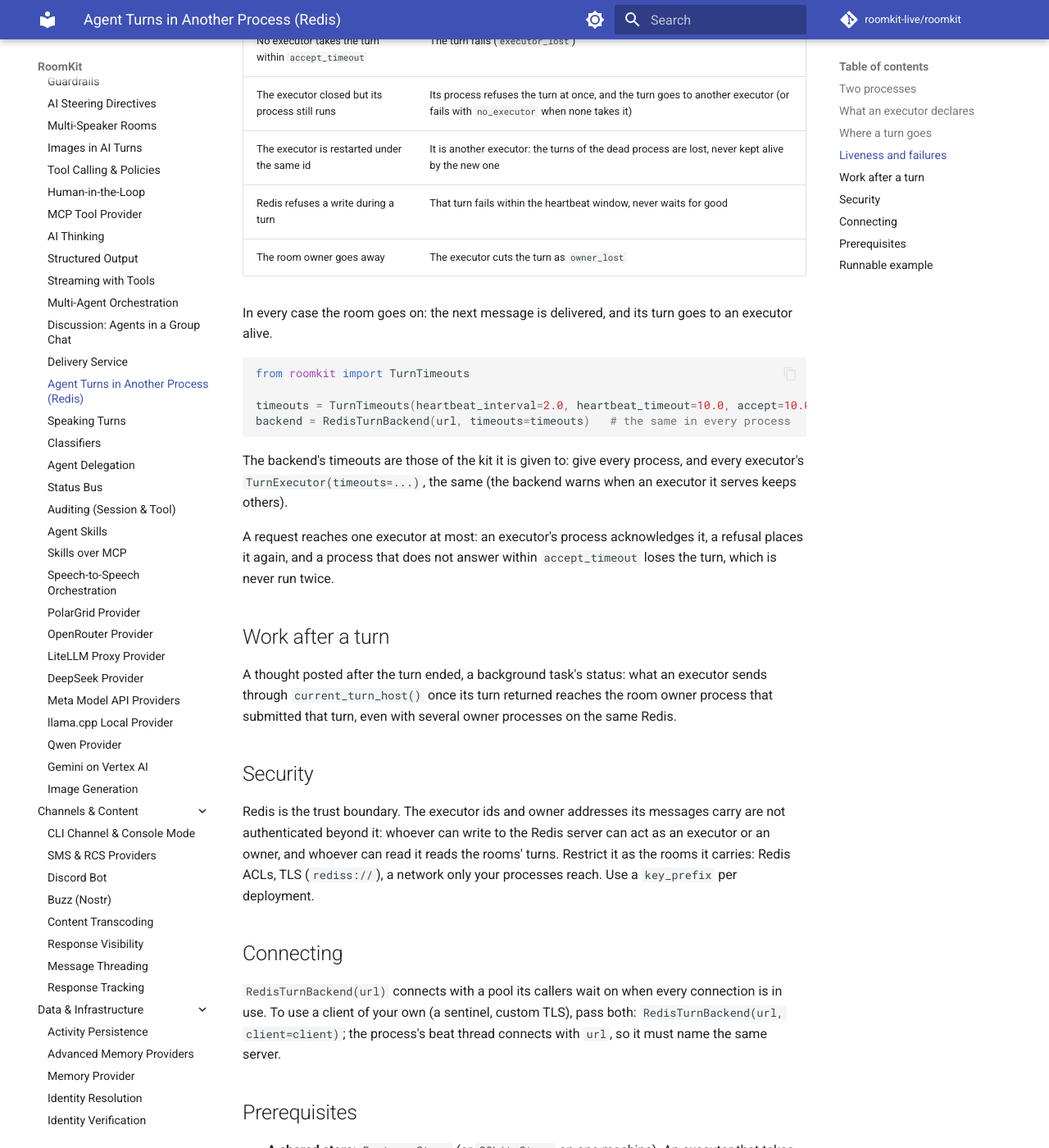
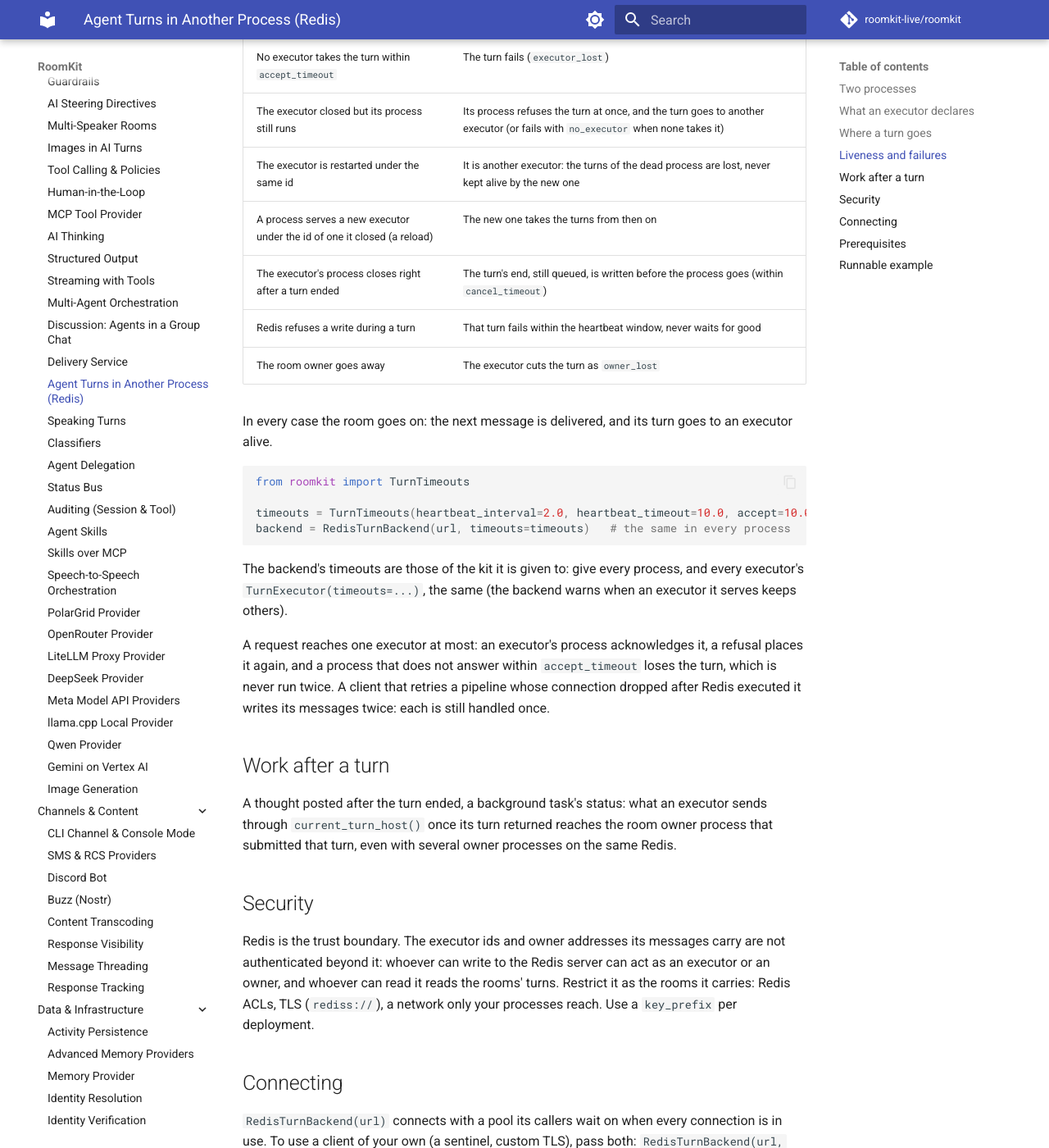
Before and after one commit to roomkit-live/roomkit-docs, an MkDocs documentation site: the page built from docs/guides/turn-backend-redis.md, in a window 1280 px wide and 1400 px high, scrolled down 2213 px. Shown: the whole window at 82% size. Built offline with MkDocs 1.6.1 and Material for MkDocs 9.7.7, drawn with Linux system fonts in a browser that asks for light colours; comment, search, counter and statistics services are not loaded.

Commit message:
docs(turns): the Redis guide on a reload under the same id, the end written on close, and Redis 6.2 (RMK-813)

```diff
--- a/docs/guides/turn-backend-redis.md
+++ b/docs/guides/turn-backend-redis.md
@@ -99,6 +99,8 @@ never stalls more than a few milliseconds.
 | No executor takes the turn within `accept_timeout` | The turn fails (`executor_lost`) |
 | The executor closed but its process still runs | Its process refuses the turn at once, and the turn goes to another executor (or fails with `no_executor` when none takes it) |
 | The executor is restarted under the same id | It is another executor: the turns of the dead process are lost, never kept alive by the new one |
+| A process serves a new executor under the id of one it closed (a reload) | The new one takes the turns from then on |
+| The executor's process closes right after a turn ended | The turn's end, still queued, is written before the process goes (within `cancel_timeout`) |
 | Redis refuses a write during a turn | That turn fails within the heartbeat window, never waits for good |
 | The room owner goes away | The executor cuts the turn as `owner_lost` |
 
@@ -118,7 +120,9 @@ backend warns when an executor it serves keeps others).
 
 A request reaches one executor at most: an executor's process acknowledges
 it, a refusal places it again, and a process that does not answer within
-`accept_timeout` loses the turn, which is never run twice.
+`accept_timeout` loses the turn, which is never run twice. A client that
+retries a pipeline whose connection dropped after Redis executed it writes
+its messages twice: each is still handled once.
 
 ## Work after a turn
 
@@ -145,6 +149,7 @@ connects with `url`, so it must name the same server.
 
 ## Prerequisites
 
+- **Redis 6.2 or later.**
 - **A shared store**: `PostgresStore` (or `SQLiteStore` on one machine). An
   executor that takes turns from other processes without one logs a warning.
 - **Several owner processes** need the distributed lock manager as well (see
```
